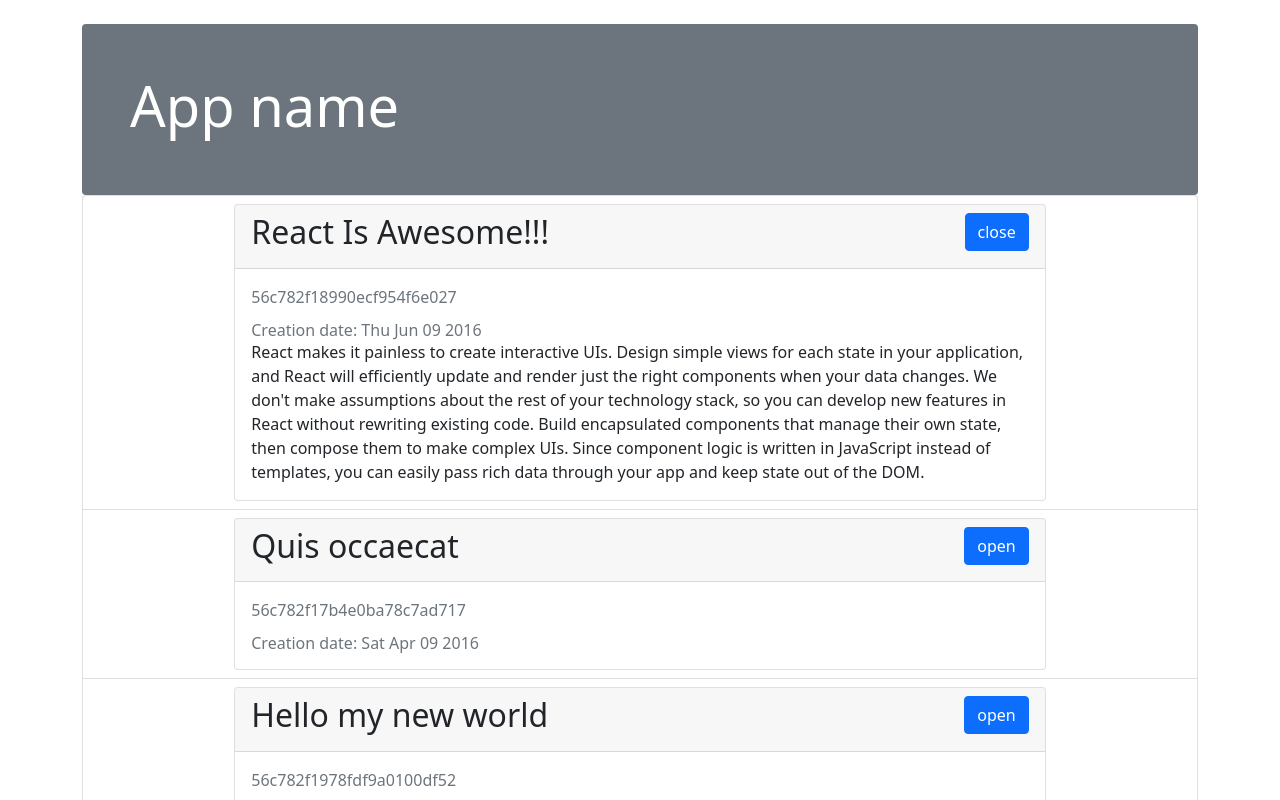
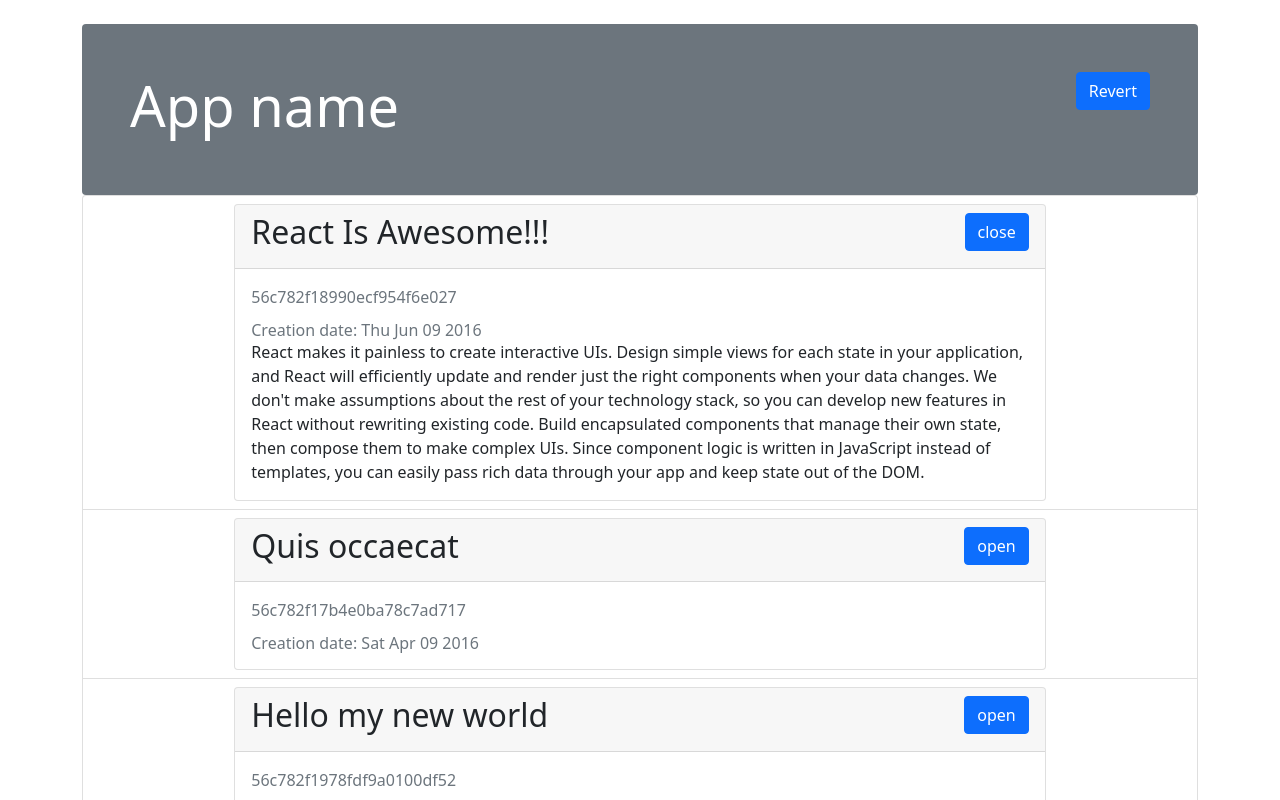
Before and after one commit to TNSaturday/learnjs-react-screencast, a React (Create React App) app: page / in a window 1280 px wide. Shown: the top 800 px of the page. Built offline with nearby package versions, Linux system fonts and the light colour scheme.

Commit message:
Add reverse articles list method, support openState rerendering in the Article component

```diff
--- a/src/components/App.js
+++ b/src/components/App.js
@@ -1,14 +1,33 @@
 import ArticleList from './ArticleList';
 import articles from '../fixtures';
 import 'bootstrap/dist/css/bootstrap.css';
+import React, { Component } from 'react';
 
-export default function App() {
-  return (
-    <div className="container">
-      <div className="mt-4 p-5 bg-secondary text-white rounded">
-        <h1 className="display-4">App name</h1>
+class App extends Component {
+  state = {
+    reverted: false,
+  };
+
+  revert = () => this.setState({
+      reverted: !this.state.reverted
+    });
+
+  render() {
+    return (
+      <div className="container">
+        <div className="mt-4 p-5 bg-secondary text-white rounded">
+          <h1 className="display-4">
+            App name
+            <button className='btn btn-primary float-end' onClick={this.revert}>
+              Revert
+            </button>
+          </h1>
+        </div>
+        <ArticleList articles={this.state.reverted ? [...articles].reverse() : articles}/>
       </div>
-      <ArticleList articles={articles}/>
-    </div>
-  )
+    )
+  }
+
 }
+
+export default App;
--- a/src/components/Article.js
+++ b/src/components/Article.js
@@ -1,11 +1,19 @@
-import { Component } from "react";
+import React, { Component } from "react";
 
 class Article extends Component {
   state = {
     isOpen: this.props.defaultOpen,
   }
 
-  render () {
+  componentDidUpdate(prevProps) {
+    if (this.props.defaultOpen !== prevProps.defaultOpen) {
+      this.setState({
+        isOpen: this.props.defaultOpen
+      });
+    }
+  }
+
+  render() {
     const {article} = this.props;
     const body = this.state.isOpen &&
       <section className="card-text">{article.text}</section>;
--- a/src/components/ArticleList/index.js
+++ b/src/components/ArticleList/index.js
@@ -1,5 +1,6 @@
 import Article from "../Article";
 import './style.css';
+import React from "react";
 
 export default function ArticleList({ articles }) {
   const articlesList = articles.map((el, index) =>
```
